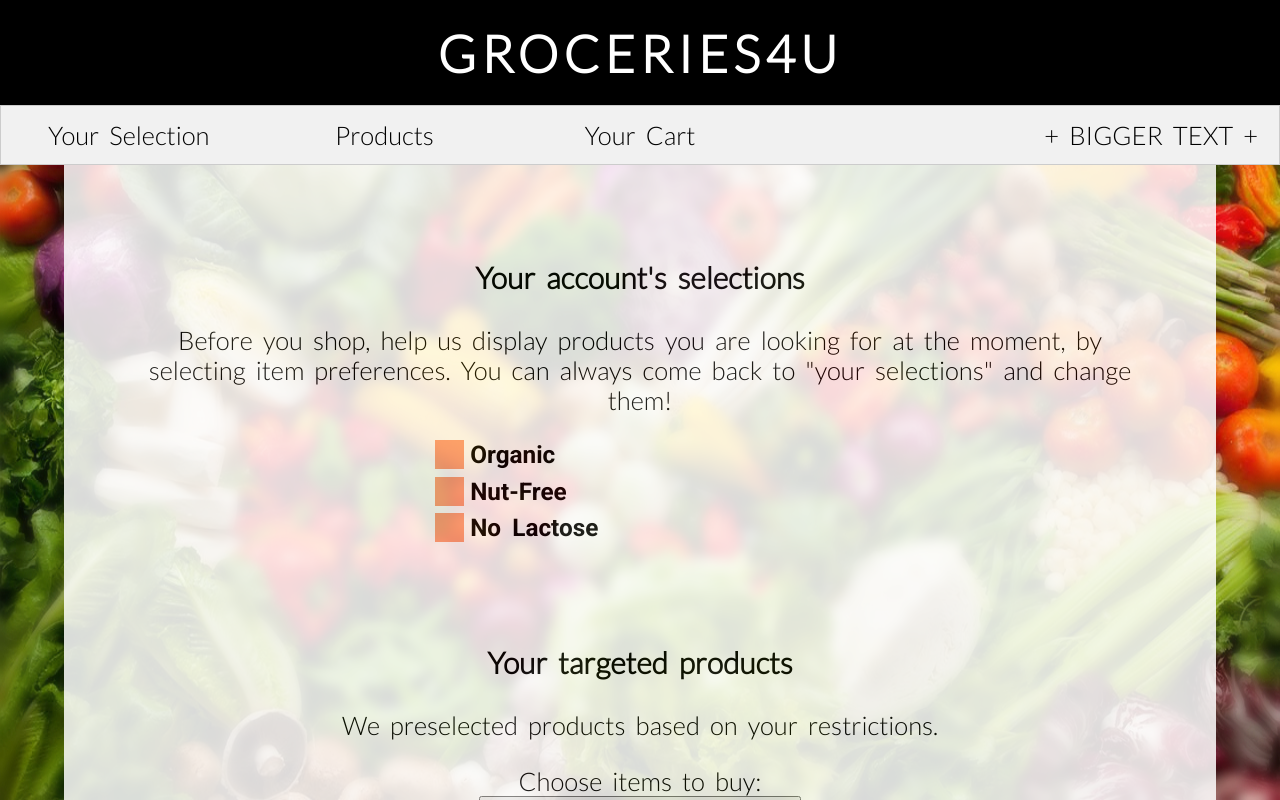
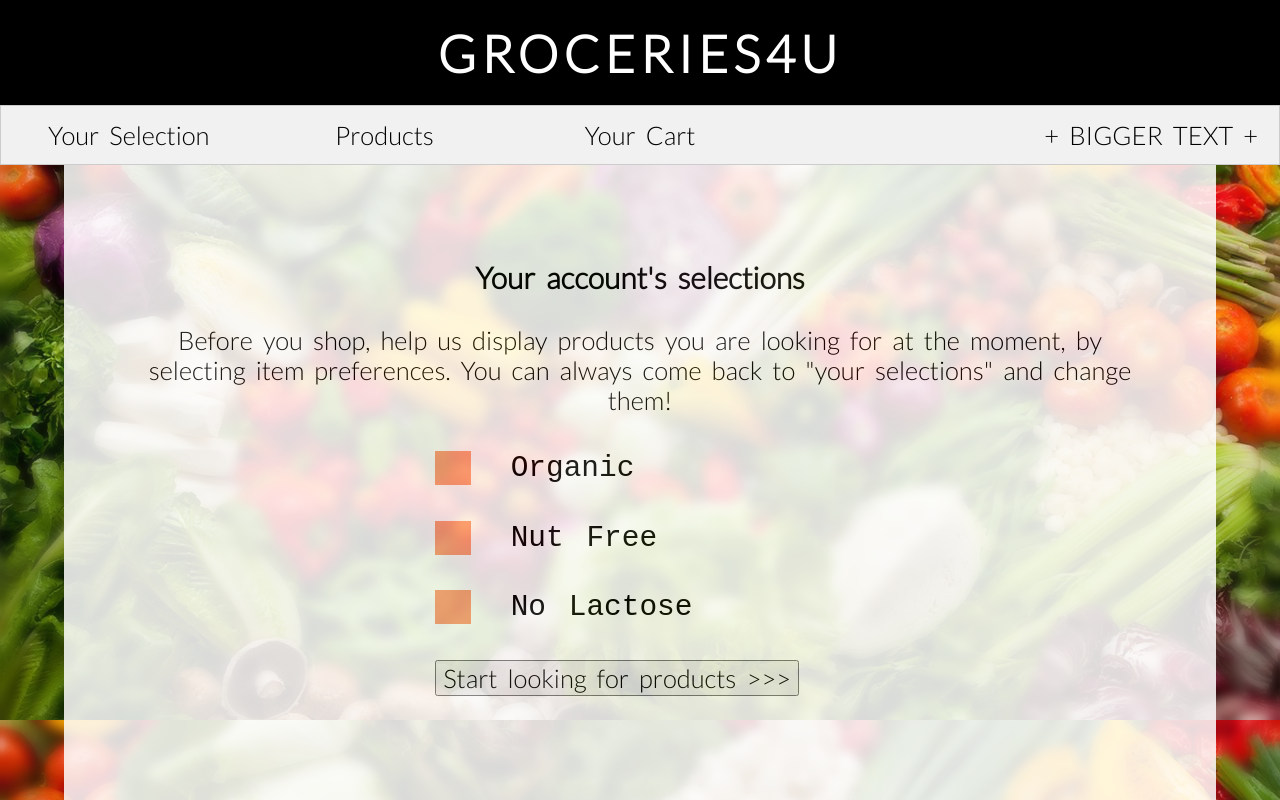
Before and after one commit to Gio6113/Gio6113-Seg3125-Lab2, a plain HTML site: page index.html in a window 1280 px wide. Both pictures are taken after a click on the button "Your Selection". Drawn offline with Linux system fonts and the light colour scheme; files whose address does not match are found by name.

Commit message:
basic look done

```diff
--- a/index.html
+++ b/index.html
@@ -23,15 +23,11 @@
     <div class="tab">
         <button class="text tablinks" onclick="openSelections()">Your Selection</button>
         <button class="text tablinks" onclick="openProducts()">Products</button>
-        <button class="text tablinks" onclick="openInfo(event, 'Cart')">Your Cart</button>
+        <button class="text tablinks" onclick="openCart()">Your Cart</button>
         <button class="text tablinks fontsize" onclick="toggleFontSize()">+ BIGGER TEXT +</button>
     </div>
 
     <div style="background-image: url('images/veggies.jpg');" class="main-page">
-
-
-
-
         <div class="main-page">
             <div class="maincontainer">
                 <!-- Tab content -->
@@ -41,22 +37,27 @@
                          preferences. You can always come back to "your selections" and change them! </p>
 
                     <div class= "allcheckboxes text">
-                        <label class="container">Organic
+                        <label class="container"> <pre>  Organic</pre>
                             <input type="checkbox" id="checkbox">
                             <span class="checkmark"></span>
                         </label>
-                        <label class="container">Nut-Free
+                        <label class="container"> <pre>  Nut Free</pre>
                             <input type="checkbox" id="checkbox">
                             <span class="checkmark"></span>
                         </label>
-                        <label class="container">No Lactose
+                        <label class="container"> <pre>  No Lactose</pre>
                             <input type="checkbox" id="checkbox">
                             <span class="checkmark"></span>
                         </label>
+                        <div class="startbtn">
+                             <button class="text tablinks" onclick="openProducts()">Start looking for products >>></button>
+                        <div class="startbtn"></div>
                     </div>
                 </div>
+            </div>
 
-                <div id="products" class="product text">
+
+            <div id="product" class="product text">
                     <h3>Your targeted products</h3>
                     <p>We preselected products based on your restrictions.</p>
                     Choose items to buy:
@@ -64,9 +65,9 @@
                     <button id="addCart" type="button" class="block text" onclick="selectedItems()">
                         Add selected items to cart.
                     </button>
-                </div>
+            </div>
 
-                <div id="cart " class="cart text">
+            <div id="cart " class="cart text">
                     <h3>Cart</h3>
                     <p class="text">Here is your cart.</p>
                     <div id="displayCart"></div>
--- a/scripts/main.js
+++ b/scripts/main.js
@@ -1,26 +1,44 @@
 // This function is called when any of the tab is clicked
 // It is adapted from https://www.w3schools.com/howto/howto_js_tabs.asp
 
-function openInfo(evt, tabName) {
+// function openInfo(evt, tabName) {
 
-	// Get all elements with class="tabcontent" and hide them
-	tabcontent = document.getElementsByClassName("tabcontent");
-	for (i = 0; i < tabcontent.length; i++) {
-		tabcontent[i].style.display = "none";
-	}
+// 	// Get all elements with class="tabcontent" and hide them
+// 	tabcontent = document.getElementsByClassName("tabcontent");
+// 	for (i = 0; i < tabcontent.length; i++) {
+// 		tabcontent[i].style.display = "none";
+// 	}
 
-	// Get all elements with class="tablinks" and remove the class "active"
-	tablinks = document.getElementsByClassName("tablinks");
-	for (i = 0; i < tablinks.length; i++) {
-		tablinks[i].className = tablinks[i].className.replace(" active", "");
-	}
+// 	// Get all elements with class="tablinks" and remove the class "active"
+// 	tablinks = document.getElementsByClassName("tablinks");
+// 	for (i = 0; i < tablinks.length; i++) {
+// 		tablinks[i].className = tablinks[i].className.replace(" active", "");
+// 	}
 
-	// Show the current tab, and add an "active" class to the button that opened the tab
-	document.getElementById(tabName)[0].style.display = "block";
-	evt.currentTarget.className += " active";
+// 	// Show the current tab, and add an "active" class to the button that opened the tab
+// 	document.getElementById(tabName)[0].style.display = "block";
+// 	evt.currentTarget.className += " active";
 
+// }
+
+function openProducts(){
+ 	document.getElementsByClassName("product")[0].style.display = "block";
+	document.getElementsByClassName("cart")[0].style.display = "none";
+	document.getElementsByClassName("selection")[0].style.display = "none";
 }
 
+function openSelections(){
+   document.getElementsByClassName("product")[0].style.display = "none";
+   document.getElementsByClassName("cart")[0].style.display = "none";
+   document.getElementsByClassName("selection")[0].style.display = "block";
+}
+
+function openCart(){
+	document.getElementsByClassName("product")[0].style.display = "none";
+	document.getElementsByClassName("cart")[0].style.display = "block";
+	document.getElementsByClassName("selection")[0].style.display = "none";
+
+ }
 
 
 var bigger = false ;
--- a/styles/style.css
+++ b/styles/style.css
@@ -30,9 +30,10 @@ body {
 
 .allcheckboxes {
   margin-bottom: 10%;
- margin-left: 30%;
+  margin-left: 30%;
   font-family: 'Roboto','Lato','Arial' !important;
   text-align: left !important;
+  font-size: 2.5vw;
 }
 
 /* Style the tab */
@@ -72,10 +73,11 @@ body {
 
 .main-page{
   background-image: url('images/veggies.jpg');
-  background-repeat: no-repeat;
   background-attachment: fixed;
-  background-size: 100% 100%;
-  height: 110%;
+  background-size: 100%;
+  height: 100%;
+  margin-bottom: 5%;
+
 }
 
 
@@ -101,6 +103,7 @@ body {
   padding: 5%;
   background-color: white;
   opacity: 0.85;
+
 }
 
 .text {
@@ -181,13 +184,17 @@ html, body {
 }
 
 
+.selection{
+  display: block;
+}
+
 .checkmark {
   position: absolute;
   font-family: arial;
   top: 0;
   left: 0;
   height: 100%;
-  width: 4%;
+  width: 5%;
   margin-right: 4%;
   background-color:lightsalmon;
 }
@@ -197,9 +204,11 @@ html, body {
   display: block;
   position: relative;
   padding-left: 35px;
-  margin-bottom: 1%;
+  margin-top: 5%;
+  margin-bottom: 5%;
+  margin-left: 0%;
   cursor: pointer;
-  font-size: 1.9vw ;
+  font-size: 2.3vw ;
   -webkit-user-select: none;
   -moz-user-select: none;
   -ms-user-select: none;
```
